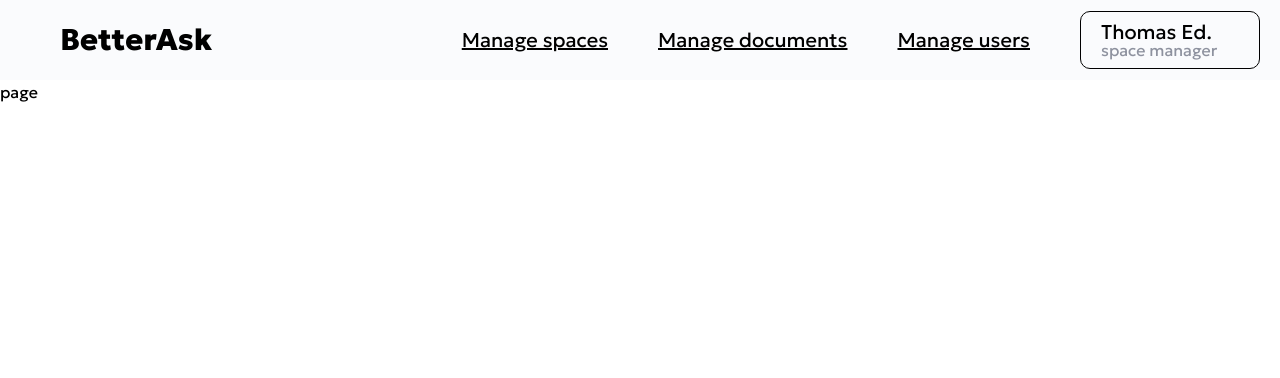
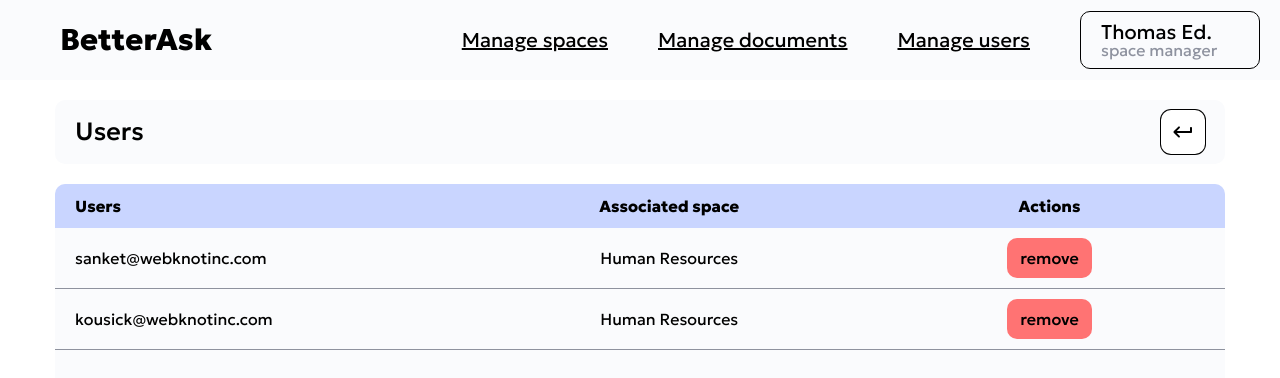
Before and after one commit to Sam05hitha/BetterAsk, a Next.js app: page /manage_users in a window 1280 px wide. Shown: the top 378 px of the page. Built offline with nearby package versions, Linux system fonts and the light colour scheme.

Commit message:
feature/users page

```diff
--- a/app/(pages)/manage_users/page.tsx
+++ b/app/(pages)/manage_users/page.tsx
@@ -1,7 +1,24 @@
-import React from 'react'
+import { PageHeadingTab, Table } from "@/app/_components";
+import React from "react";
+import style from "../../main.module.scss";
+
+const data = [
+  { id: "1", title: "sanket@webknotinc.com" },
+  { id: "2", title: "kousick@webknotinc.com" },
+];
 
 export default function page() {
   return (
-    <div>page</div>
-  )
+    <section className={style.main_page_common_container}>
+      <PageHeadingTab title="Users" />
+      <Table
+        users
+        data={data}
+        config={{
+          heads: ["Users", "Associated space", "Actions"],
+          align: [null, "center", "center"],
+        }}
+      />
+    </section>
+  );
 }
--- a/app/_components/Table/Table.tsx
+++ b/app/_components/Table/Table.tsx
@@ -45,7 +45,7 @@ export default function Table({
                     <td className={style.table_overflow_ellipses}>
                       {item.title}
                     </td>
-                    {documents && (
+                    {(documents || users) && (
                       <td
                         className={`${style.table_center} ${style.table_overflow_ellipses}`}
                       >
```
